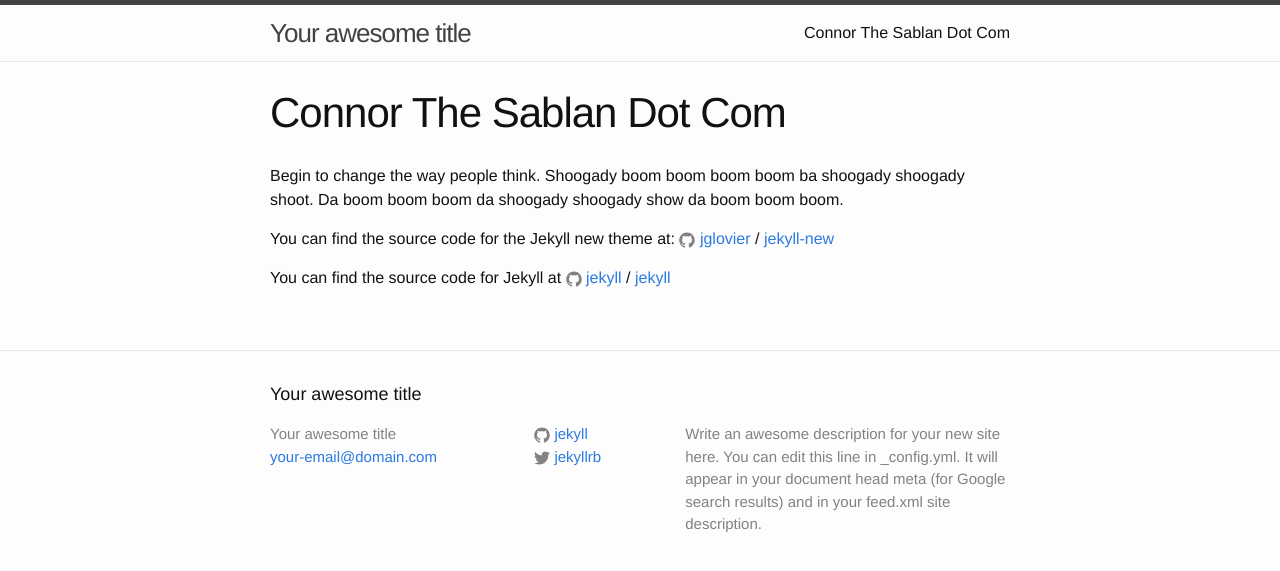
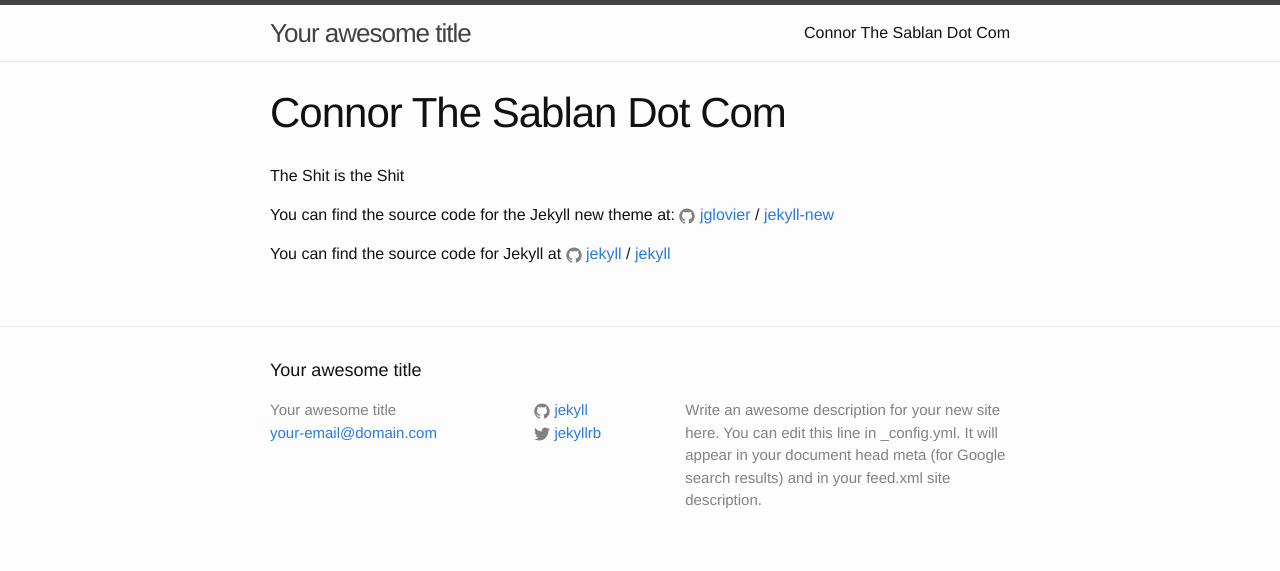
Before and after one commit to Quasar232/Quasar232.github.io, a Jekyll site: the page built from Music and Lyrics.md, in a window 1280 px wide. Shown: the top 571 px of the page. Built offline with Jekyll 4.4.1, drawn with Linux system fonts in a browser that asks for light colours.

Commit message:
Changes to Music and Lyrics

```diff
--- a/Music and Lyrics.md
+++ b/Music and Lyrics.md
@@ -4,8 +4,7 @@ title: Connor The Sablan Dot Com
 permalink: /Awesomethemoc/
 ---
 
-Begin to change the way people think. Shoogady boom boom boom boom ba shoogady
-shoogady shoot. Da boom boom boom da shoogady shoogady show da boom boom boom.
+The Shit is the Shit
 
 You can find the source code for the Jekyll new theme at:
 {% include icon-github.html username="jglovier" %} /
```
